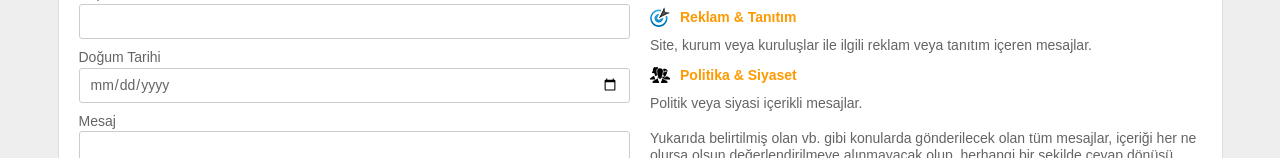
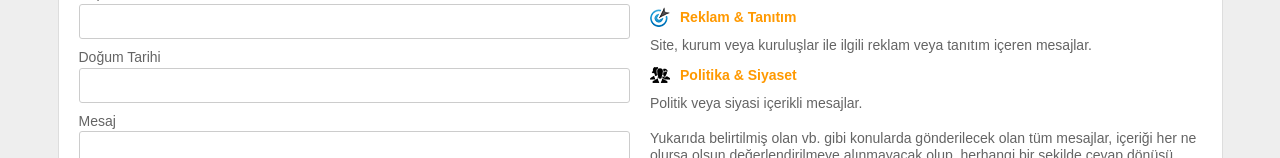
Before and after one commit to tarikahmetersoylu1/tarikahmetersoylu.github.io, a plain HTML site: page IletisimSayfasi.html in a window 1280 px wide. Shown: the part 318-476 px from the top of the page. Drawn offline with Linux system fonts and the light colour scheme.

Commit message:
İletişim sayfası inputu değiştirildi.

```diff
--- a/IletisimSayfasi.html
+++ b/IletisimSayfasi.html
@@ -85,7 +85,7 @@
                             <div class="TamSayfaCerceveAlaniIciFormElemanlariIcinSatirAlani"><input name="CepTelefonu" type="text" class="FormElemanlariTextInputlari" tabindex="3" required="required"></div>
 
                             <div class="TamSayfaCerceveAlaniIciFormElemanlariBaslikMetni">Doğum Tarihi</div>
-                            <div class="TamSayfaCerceveAlaniIciFormElemanlariIcinSatirAlani"><input name="CepTelefonu" type="date" class="FormElemanlariTextInputlari" tabindex="3" required="required"></div>
+                            <div class="TamSayfaCerceveAlaniIciFormElemanlariIcinSatirAlani"><input name="CepTelefonu" type="text" class="FormElemanlariTextInputlari" tabindex="3" required="required"></div>
 
                             <div class="TamSayfaCerceveAlaniIciFormElemanlariBaslikMetni">Mesaj</div>
                             <div class="TamSayfaCerceveAlaniIciFormElemanlariIcinSatirAlani"><textarea name="Mesaj" class="FormElemanlariTextArealari" tabindex="4" required="required"></textarea></div>
```
